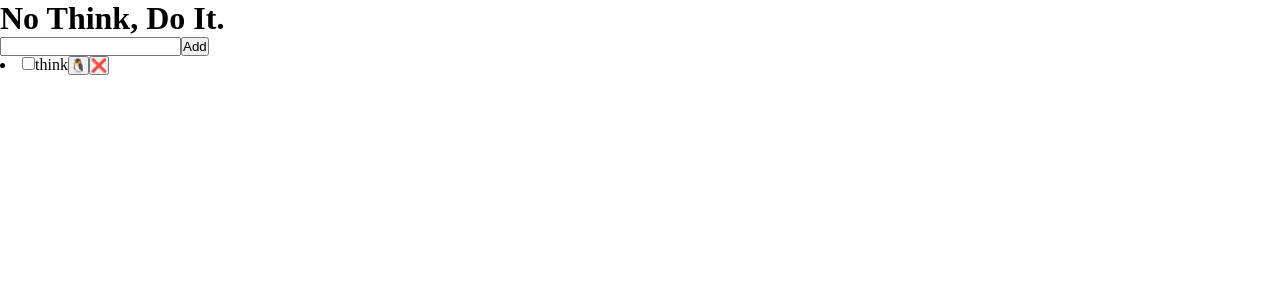
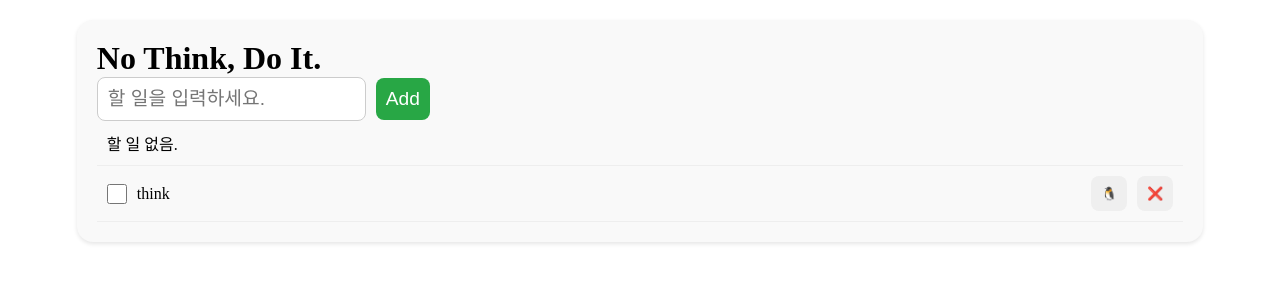
Before and after one commit to jgj1020/Progeraming_3312, a React (Vite) app in the folder 02_counter/: page / in a window 1280 px wide. Shown: the top 300 px of the page. Built offline with nearby package versions, Linux system fonts and the light colour scheme.

Commit message:
TodoListApp HTML classNane, todolist.css

```diff
--- a/02_counter/src/TodoListApp.jsx
+++ b/02_counter/src/TodoListApp.jsx
@@ -1,19 +1,24 @@
+import './todolist.css'
+
 function TodoListApp() {
     return (
-        <div>
-            <h1>No Think, Do It.</h1>
-            <form>
-                <input type="text"/>
-                <button>Add</button>
+        <div className="todo">
+            <h1 className="todo__title">No Think, Do It.</h1>
+            <form className="todo__tform">
+                <input type="text" placeholder="할 일을 입력하세요." className="todo__input"/>
+                <button type="submit" className="todo__button todo__button--add">Add</button>
             </form>
-            <ui>
-                <li>
-                <input type="checkbox" name="" id="chk-1" />
-                <label htmlFor="chk-1">think</label>
-                <button>🐧</button>
-                <button>❌</button>
+            <ul className="todo__list">
+                <li className="todo__item todo__item--empty">
+                    <p>할 일 없음.</p>
                 </li>
-            </ui>
+                <li className="todo__item todo__item--conplete">
+                <input type="checkbox" name="" id="chk-1" className="todo__check"/>
+                <label htmlFor="chk-1"className="todo__label">think</label>
+                <button className="todo__button todo__button--edit">🐧</button>
+                <button className="todo__button todo__button--delete">❌</button>
+                </li>
+            </ul>
         </div>
     )
 }
--- /dev/null
+++ b/02_counter/src/todolist.css
@@ -0,0 +1,62 @@
+.todo{
+    /* width: 88%;
+    min-width: 400px; */
+    width: max(400px, 88%); /*보통:88%, 최소:400px*/
+    margin: 20px auto; /*위아래: 20px, 좌우: 여백 균등 분배 */
+    background-color: #f9f9f9;
+    padding: 20px;
+    border-radius: 16px;
+    box-shadow: 0 2px 4px rgba(0, 0, 0, 0.1); /*세로: 아래로 2px blur: 4px*/
+}
+.todo__form {
+    display: flex;
+    margin-bottom: 10px;
+    padding: 10px;
+}
+.todo__input {
+    padding: 10px;
+    font-size: 1.2rem;
+    border: 1px solid #ccc;
+    border-radius: 8px;
+    margin-right: 10px;
+    flex: 1;    /*display:flex 안의 아이템 중 여유 공간 만큼 늘리자 */
+}
+.todo__button {
+   padding: 10px;
+   border: none;
+   border-radius: 8px;
+   font-size: 1.2rem;
+   cursor: pointer;
+   color: #fff;
+}
+.todo__button--add {
+    background-color: #28a745;
+}
+.todo__item {
+    display: flex;
+    align-items: center;
+    padding: 10px;
+    border-bottom: 1px solid #eee;
+}
+.todo__check {
+    width: 20px;
+    height: 20px;
+    cursor: pointer;
+    accent-color: #999; /* 체크 했을 때 배경색, 눈에 띄지 않게 하자*/
+}
+.todo__label {
+    margin: 0 10px;
+    flex: 1;
+}
+.todo__button--edit,
+.todo__button--delete {
+    font-size: 0.8rem;
+    margin-left: 10px;
+}
+.todo__item--complete .todo__label {
+    text-decoration: line-through;
+    color: #999;
+}
+
+/* A > B : 바로 아래 자식
+A B : 전체 자식 중에 한 자식: 자손 */
```
